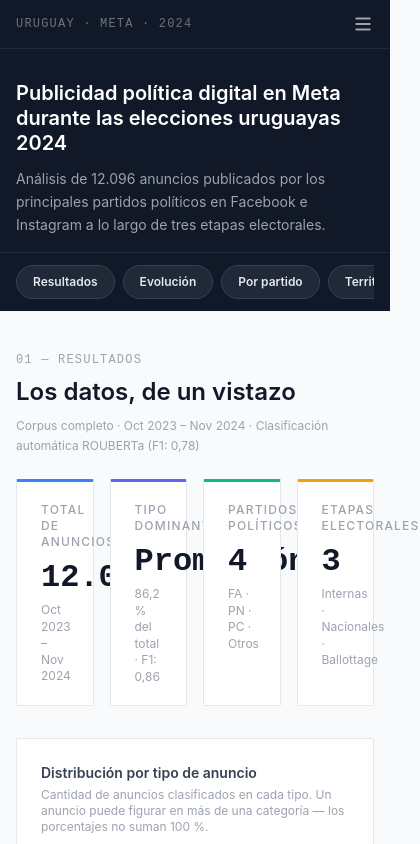
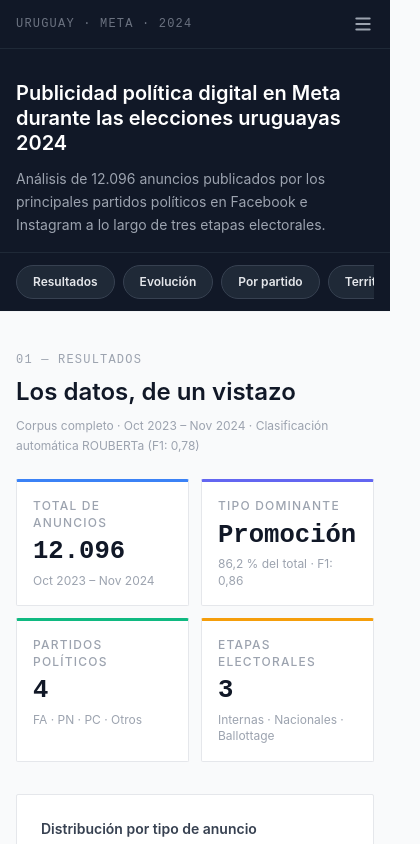
Before and after one commit to juanperezmartirene/dashboard_ads, a React (Vite) app: page / in a window 390 px wide. Shown: the top 844 px of the page, 420 px wide, since content can reach past the window. Built offline with nearby package versions, Linux system fonts and the light colour scheme.

Commit message:
mobile: KPIs 2x2, footer 1 col, heatmap scroll horizontal

```diff
--- a/src/components/Footer.jsx
+++ b/src/components/Footer.jsx
@@ -7,8 +7,8 @@ const LINKS = [
 export default function Footer({ page, onNavigate }) {
   return (
     <footer style={{ backgroundColor: '#111827' }} className="mt-0">
-      <div className="max-w-6xl mx-auto px-8 pt-12 pb-8">
-        <div className="grid grid-cols-3 gap-10 mb-10">
+      <div className="max-w-6xl mx-auto px-4 md:px-8 pt-10 md:pt-12 pb-8">
+        <div className="grid grid-cols-1 md:grid-cols-3 gap-8 md:gap-10 mb-10">
 
           <div>
             <p className="text-xs font-semibold text-gray-400 uppercase tracking-widest mb-3">
@@ -51,7 +51,7 @@ export default function Footer({ page, onNavigate }) {
 
         </div>
 
-        <div className="pt-6 border-t border-gray-800 flex items-center justify-between">
+        <div className="pt-6 border-t border-gray-800 flex flex-col sm:flex-row sm:items-center sm:justify-between gap-3">
           <div className="flex gap-4">
             {LINKS.map(link => (
               <button
@@ -67,7 +67,7 @@ export default function Footer({ page, onNavigate }) {
               </button>
             ))}
           </div>
-          <div className="flex gap-6 text-xs text-gray-600">
+          <div className="flex flex-col sm:flex-row gap-1 sm:gap-6 text-xs text-gray-600">
             <span>Datos sintéticos · Última actualización: 24/03/2026</span>
             <span>Uruguay · Ciclo electoral 2023–2024</span>
           </div>
--- a/src/components/HeatmapChart.jsx
+++ b/src/components/HeatmapChart.jsx
@@ -31,7 +31,8 @@ export default function HeatmapChart({ parties }) {
   useEffect(() => {
     if (!parties?.length || !svgRef.current || !containerRef.current) return
 
-    const W = containerRef.current.clientWidth
+    const MIN_W = 480
+    const W = Math.max(containerRef.current.clientWidth, MIN_W)
     const margin = { top: 36, right: 12, bottom: 12, left: 128 }
     const cols = TYPE_KEYS.length
     const rows = parties.length
--- a/src/components/KPICards.jsx
+++ b/src/components/KPICards.jsx
@@ -27,19 +27,19 @@ const CARDS = [
 
 export default function KPICards() {
   return (
-    <div className="grid grid-cols-4 gap-4 mb-8">
+    <div className="grid grid-cols-2 md:grid-cols-4 gap-3 md:gap-4 mb-8">
       {CARDS.map((card) => (
         <div
           key={card.label}
-          className="bg-white border border-gray-200 rounded-sm px-6 py-5"
+          className="bg-white border border-gray-200 rounded-sm px-4 py-4 md:px-6 md:py-5"
           style={{ borderTop: `3px solid ${card.accent}` }}
         >
-          <p className="text-xs font-medium text-gray-400 uppercase tracking-widest mb-3">
+          <p className="text-xs font-medium text-gray-400 uppercase tracking-widest mb-2 leading-snug">
             {card.label}
           </p>
           <p
-            className="font-mono font-bold text-gray-900 leading-none mb-2"
-            style={{ fontSize: '2rem' }}
+            className="font-mono font-bold text-gray-900 leading-none mb-2 truncate"
+            style={{ fontSize: '1.6rem' }}
           >
             {card.value}
           </p>
```
